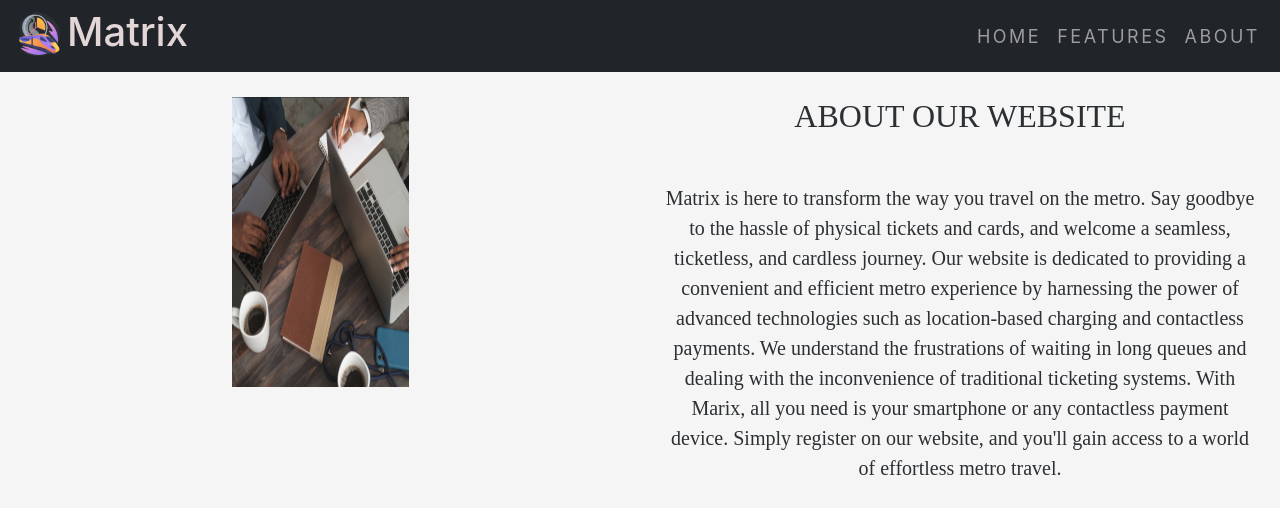
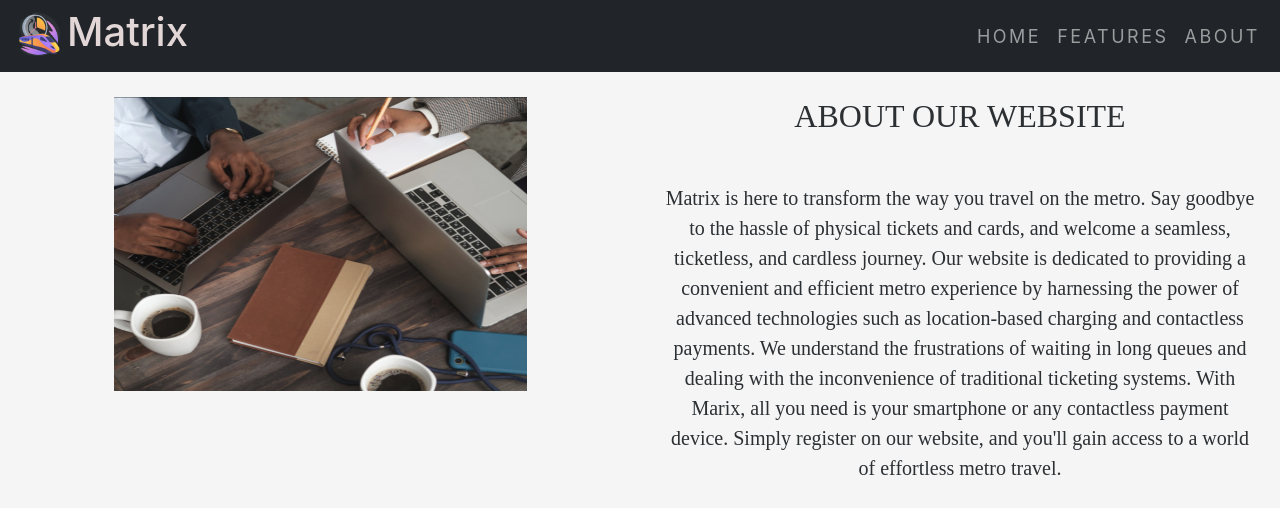
Before and after one commit to Priyanshu085/Matrix, a React (Create React App) app: page /About in a window 1280 px wide. Shown: the top 514 px of the page. Built offline with nearby package versions, Linux system fonts and the light colour scheme; a web font is replaced by a local one.

Commit message:
Update home.css

```diff
--- a/src/component/home.css
+++ b/src/component/home.css
@@ -82,8 +82,8 @@
   }
 
   .about_card img{
-    height: 75%;
-      width:30%;
+    height: 76%;
+      width:70%;
   }
 
   .feature_card ul li, .feature_card h3{
```
